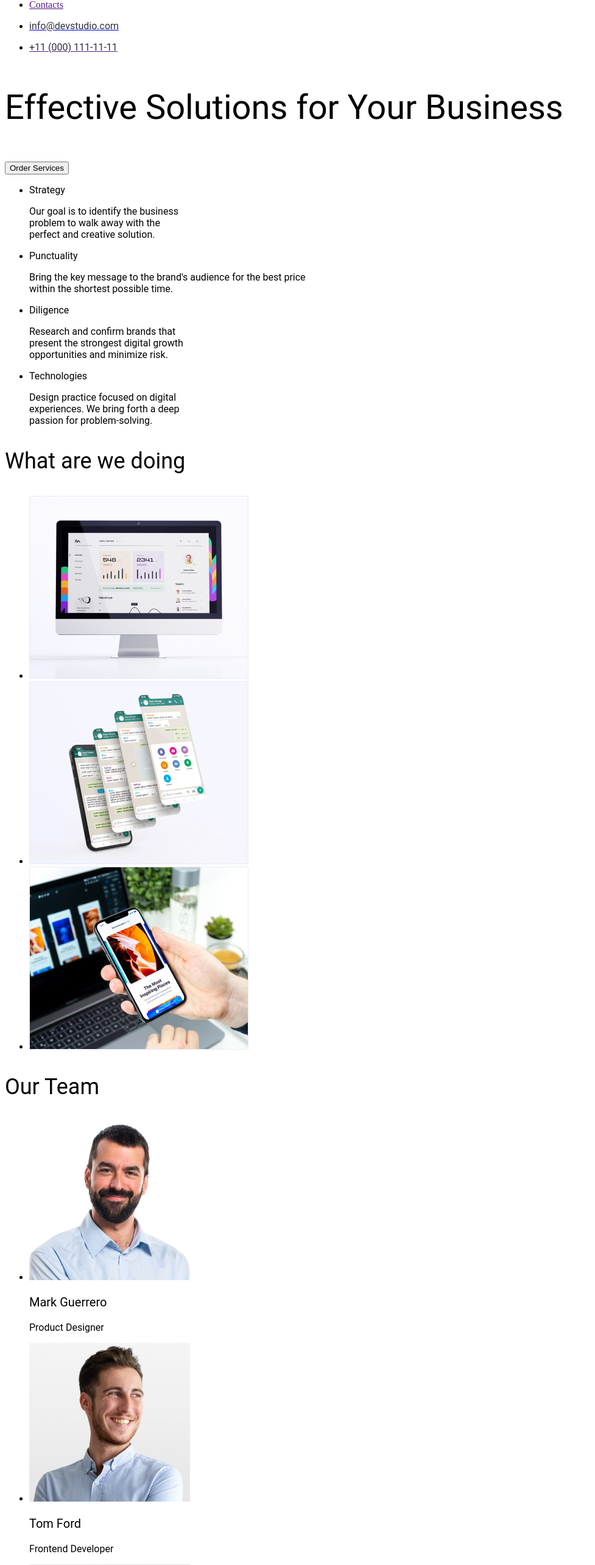
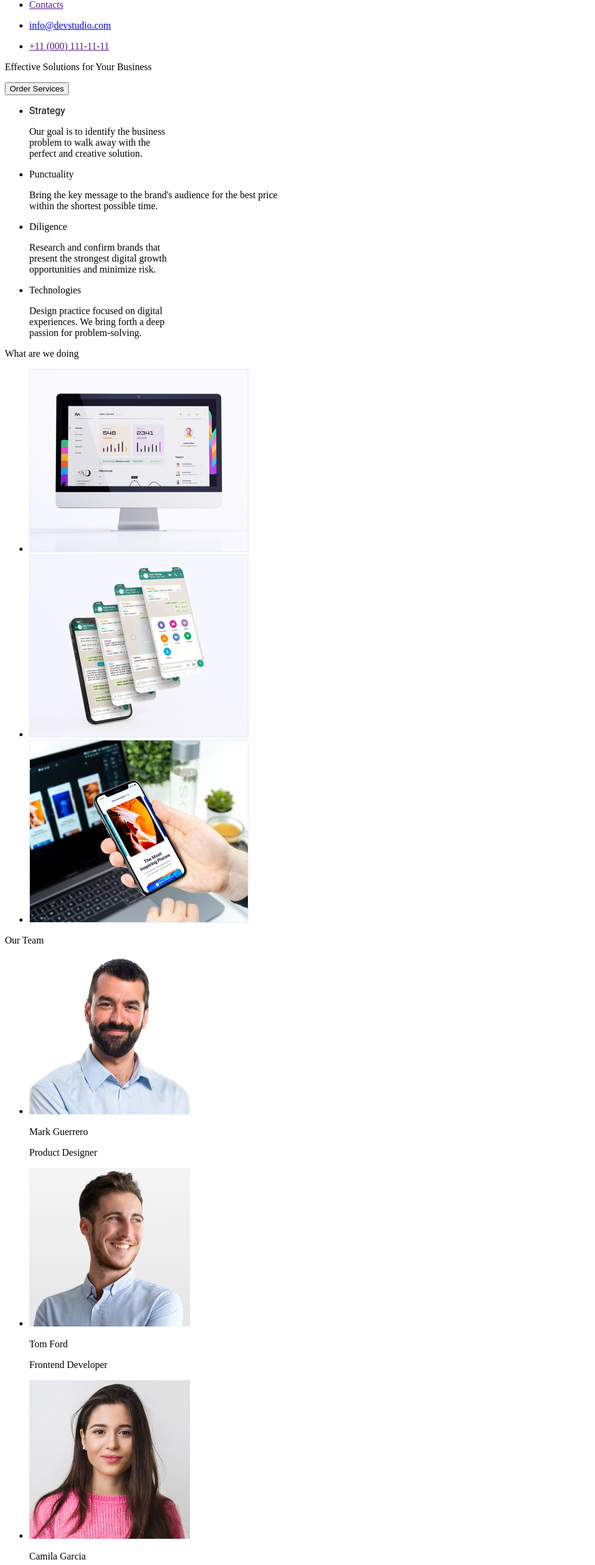
Before and after one commit to Chardreeve13/goit-markup-hw-01, a plain HTML site: page index.html in a window 1280 px wide. Shown: the part 94-2660 px from the top of the page at 61% size, without its empty margins (0-977 px from the left). Drawn offline with Linux system fonts and the light colour scheme.

Commit message:
Update index.html

```diff
--- a/index.html
+++ b/index.html
@@ -28,12 +28,12 @@
             <ul>
                 <li>
                     <a href="mailto:info@devstudio.com">
-                        <p style="font-family: roboto; text-decoration: none; color:#2e2f42; font-size:16px;">info@devstudio.com</p>
+                        <p >info@devstudio.com</p>
                     </a>
                 </li>
                 <li>
                     <a href="">
-                        <p style="font-family: roboto; text-decoration: none; color:#2e2f42; font-size:16px;">+11 (000) 111-11-11</p>
+                        <p>+11 (000) 111-11-11</p>
                     </a>
                 </li>
             </ul>
@@ -41,63 +41,63 @@
     </header>
     <!-- Main Section -->
     <main>
-        <p style="font-family:roboto; font-size:56px; color:black;">Effective Solutions for Your Business</p>
+        <p >Effective Solutions for Your Business</p>
         <button type="button">Order Services</button>
         <ul>
             <li>
                 <p style="font-family: roboto; font-size: 16px;">Strategy</p>
             </li>
-            <p style="font-family: roboto; font-size: 16px;">Our goal is to identify the business <br> problem to walk
+            <p>Our goal is to identify the business <br> problem to walk
                 away with the <br>perfect and creative solution.</p>
             <li>
-                <p style="font-family: roboto; font-size: 16px;">Punctuality</p>
+                <p>Punctuality</p>
             </li>
-            <p style="font-family: roboto; font-size: 16px;">Bring the key message to the brand's audience for the best
+            <p>Bring the key message to the brand's audience for the best
                 price <br>within the shortest possible time.</p>
             <li>
-                <p style="font-family: roboto; font-size: 16px;">Diligence</p>
+                <p >Diligence</p>
             </li>
-            <p style="font-family: roboto; font-size: 16px;">Research and confirm brands that <br>present the strongest
+            <p>Research and confirm brands that <br>present the strongest
                 digital growth <br>opportunities and minimize risk.</p>
             <li>
-                <p style="font-family: roboto; font-size: 16px;">Technologies</p>
+                <p>Technologies</p>
             </li>
-            <p style="font-family: roboto; font-size: 16px;">Design practice focused on digital <br>experiences. We
+            <p>Design practice focused on digital <br>experiences. We
                 bring forth a deep <br>passion for problem-solving.</p>
         </ul>
-        <p style="font-family: roboto; font-size: 36px;">What are we doing</p>
+        <p>What are we doing</p>
         <ul>
             <li>
-                <img src="./images/img1.jpg" alt="images" width="360px" height="300px">
+                <img src="./images/img1.jpg" alt="images" >
             </li>
             <li>
-                <img src="./images/img2.jpg" alt="images" width="360px" height="300px">
+                <img src="./images/img2.jpg" alt="images">
             </li>
             <li>
-                <img src="./images/img3.jpg" alt="images" width="360px" height="300px">
+                <img src="./images/img3.jpg" alt="images">
             </li>
         </ul>
-        <p style="font-family: roboto; font-size: 36px;">Our Team</p>
+        <p>Our Team</p>
         <ul>
             <li>
                 <img src="./images/teamcard1.jpg" alt="images" width="264px" height="260px">
-                <p style="font-family: roboto; font-size: 20px;">Mark Guerrero</p>
-                <p style="font-family: roboto; font-size: 16px;">Product Designer</p>
+                <p>Mark Guerrero</p>
+                <p>Product Designer</p>
             </li>
             <li>
                 <img src="./images/teamcard2.jpg" alt="images" width="264px" height="260px">
-                <p style="font-family: roboto; font-size: 20px;">Tom Ford</p>
-                <p style="font-family: roboto; font-size: 16px;">Frontend Developer</p>
+                <p>Tom Ford</p>
+                <p>Frontend Developer</p>
             </li>
             <li>
                 <img src="./images/teamcard3.jpg" alt="images" width="264px" height="260px">
-                <p style="font-family: roboto; font-size: 20px;">Camila Garcia</p>
-                <p style="font-family: roboto; font-size: 16px;">Marketing</p>
+                <p>Camila Garcia</p>
+                <p>Marketing</p>
             </li>
             <li>
                 <img src="./images/teamcard4.jpg" alt="images" width="264px" height="260px">
-                <p style="font-family: roboto; font-size: 20px;">Daniel Wilson</p>
-                <p style="font-family: roboto; font-size: 16px;">UI Designer</p>
+                <p>Daniel Wilson</p>
+                <p>UI Designer</p>
             </li>
         </ul>
     </main>
@@ -105,13 +105,8 @@
     <br>
     <!-- Footer Section -->
     <footer>
-        <a href="" style="text-decoration: none;">
-            <font face="Raleway" color="#4D5AE5" font-size="18px"><strong>WEB</strong></font>
-        </a>
-        <a href="#" style="text-decoration: none;">
-            <font face="Raleway" color="#2e2f42" font-size="18px"><strong>STUDIO</strong></font>
-        </a>
-        <p style="font-family: roboto; font-size:16px; color:black;">Increase the flow of customers and <br>sales for
+        <p><strong>WEBSTUDIO</strong></p>
+        <p>Increase the flow of customers and <br>sales for
             your business with digital <br>marketing & growth solutions.
         </p>
     </footer>
```
